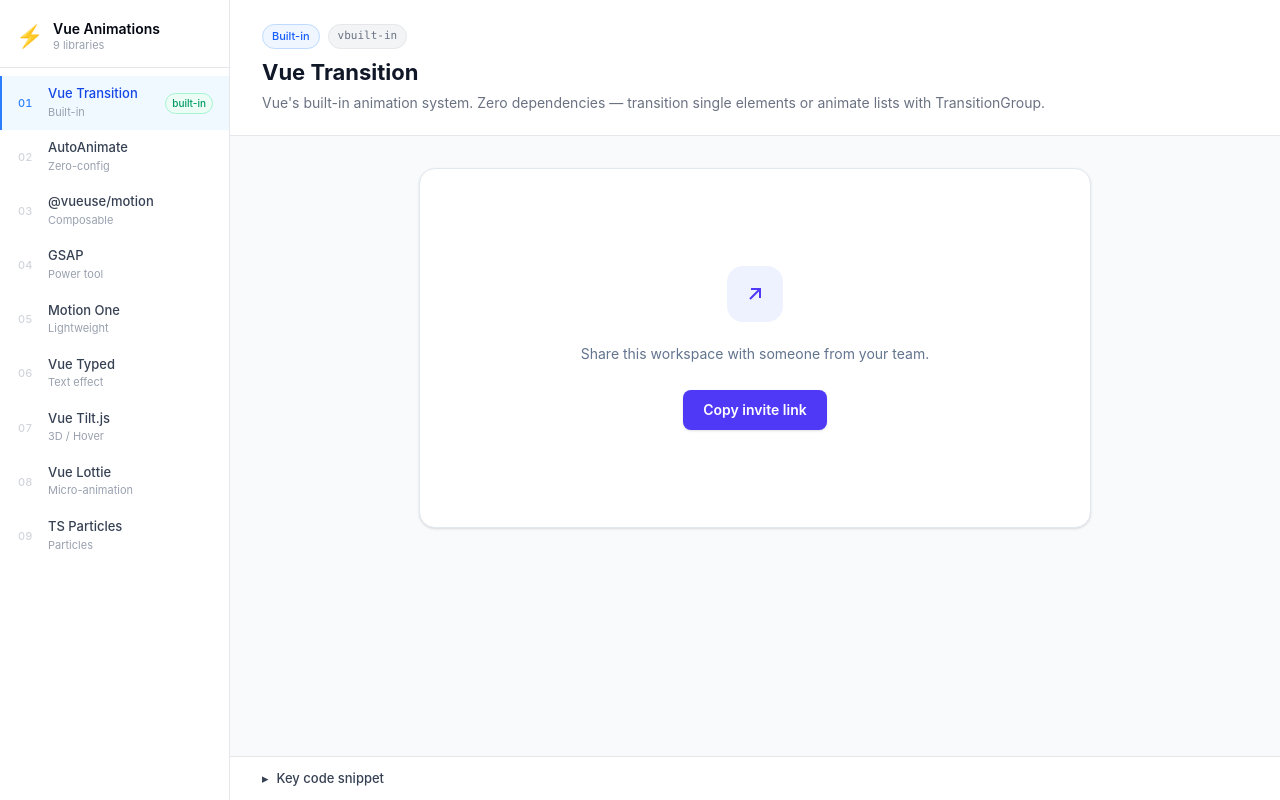
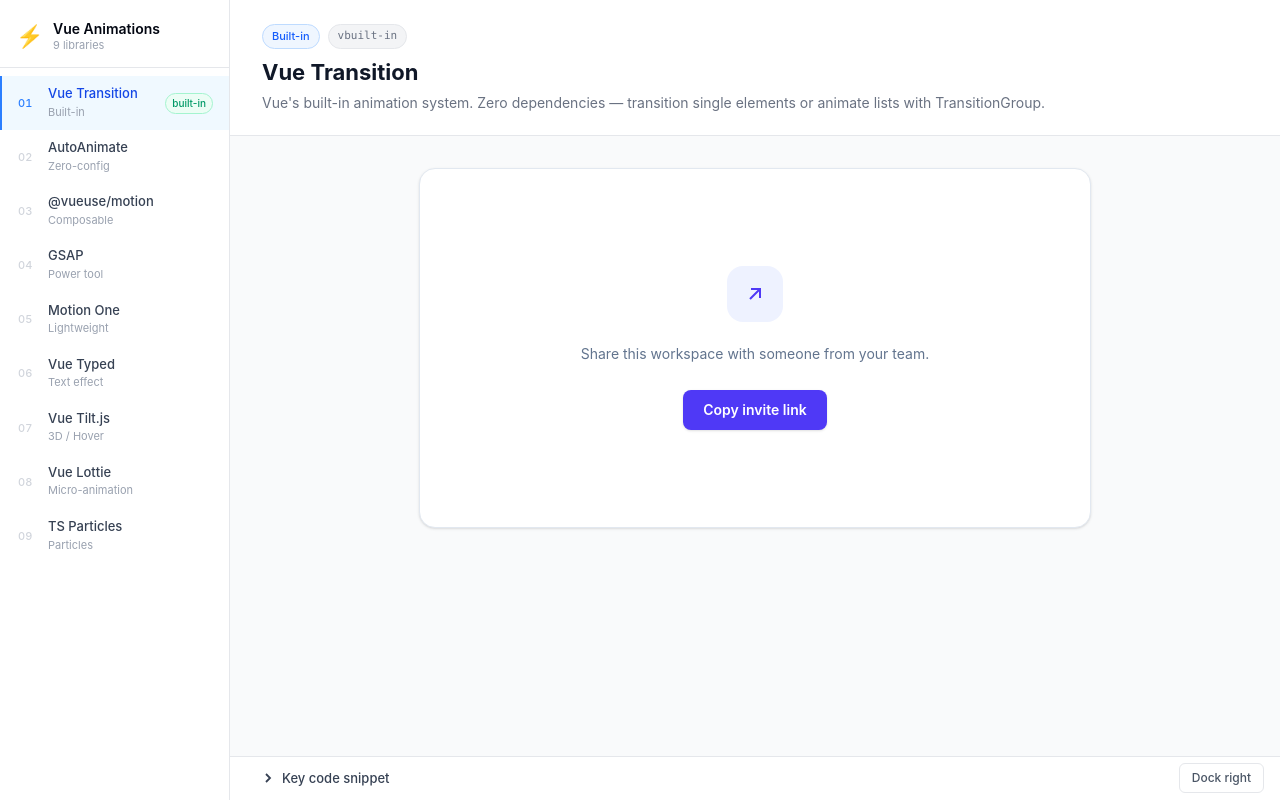
Before and after one commit to yash-b-patel/vue-animation, a Vue app: page /vue-transition in a window 1280 px wide. Built offline with nearby package versions, Linux system fonts and the light colour scheme.

Commit message:
demopanel upgrade

```diff
--- a/src/components/DemoPanel.vue
+++ b/src/components/DemoPanel.vue
@@ -1,22 +1,27 @@
 <script setup lang="ts">
-import { ref, computed, provide } from 'vue'
+import { computed, provide, ref } from 'vue'
 import { useRoute } from 'vue-router'
 import { getLibraryByRoute } from '@/constants/libraries'
 
 const route = useRoute()
 const codeOpen = ref(false)
+const codeBesideDemo = ref(false)
 const codeSnippet = ref('')
 
 provide('setCode', (code: string) => {
   codeSnippet.value = code
 })
 
+function toggleCodePosition() {
+  codeBesideDemo.value = !codeBesideDemo.value
+  codeOpen.value = true
+}
+
 const library = computed(() => getLibraryByRoute(route.path))
 </script>
 
 <template>
   <div v-if="library" class="flex h-screen flex-col overflow-hidden">
-    <!-- Header -->
     <header class="shrink-0 border-b border-gray-200 bg-white px-8 pt-6 pb-5">
       <div>
         <div class="mb-2.5 flex items-center gap-2">
@@ -44,20 +49,86 @@
       </div>
     </header>
 
-    <!-- Demo area — RouterView loads the actual demo component here -->
-    <main class="flex flex-1 items-start justify-center overflow-y-auto bg-gray-50 p-8">
+    <div class="flex min-h-0 flex-1">
+      <!-- RouterView loads the demo here. -->
+      <main class="flex min-w-0 flex-1 items-start justify-center overflow-y-auto bg-gray-50 p-8">
         <RouterView />
       </main>
 
-    <!-- Code footer — collapsed by default, swap slot content per demo -->
-    <footer class="shrink-0 border-t border-gray-200 bg-white">
+      <aside
+        v-if="codeBesideDemo"
+        class="min-w-0 overflow-hidden border-l border-gray-200 transition-all duration-300"
+        :class="{ 'w-1/2': codeOpen }"
+      >
+        <div class="flex items-center">
           <button
-        class="flex w-full cursor-pointer items-center gap-2 border-0 bg-transparent px-8 py-3 text-left text-[13px] font-medium text-gray-700 transition-colors duration-150 hover:bg-gray-50"
+            class="flex flex-1 cursor-pointer items-center gap-2 border-0 bg-transparent px-8 py-3 text-left text-[13px] font-medium text-gray-700 transition-colors duration-150 hover:bg-gray-50"
+            type="button"
             @click="codeOpen = !codeOpen"
           >
-        <span>{{ codeOpen ? '▾' : '▸' }}</span>
+            <svg
+              class="size-3 transition-transform"
+              :class="{ 'rotate-90': codeOpen }"
+              viewBox="0 0 12 12"
+              fill="none"
+              stroke="currentColor"
+              stroke-width="1.8"
+              aria-hidden="true"
+            >
+              <path d="m4 2 4 4-4 4" />
+            </svg>
             Key code snippet
           </button>
+
+          <button
+            class="mr-4 rounded-md border border-gray-200 px-3 py-1.5 text-xs font-medium text-gray-600 transition-colors hover:bg-gray-50 hover:text-gray-900"
+            type="button"
+            :title="codeBesideDemo ? 'Show code below the demo' : 'Show code beside the demo'"
+            @click="toggleCodePosition"
+          >
+            {{ codeBesideDemo ? 'Dock below' : 'Dock right' }}
+          </button>
+        </div>
+        <div v-if="codeOpen" class="px-8 pb-4 bg-slate-950">
+          <pre
+            class="overflow-auto rounded-lg bg-slate-950 p-4 text-[12px] leading-5 whitespace-pre-wrap text-slate-300"
+          ><code>{{ codeSnippet || '// No snippet provided for this demo yet.' }}</code></pre>
+        </div>
+      </aside>
+    </div>
+
+    <!-- The code can open below the demo or beside it. -->
+    <footer v-if="!codeBesideDemo" class="shrink-0 border-t border-gray-200 bg-white">
+      <div class="flex items-center">
+        <button
+          class="flex flex-1 cursor-pointer items-center gap-2 border-0 bg-transparent px-8 py-3 text-left text-[13px] font-medium text-gray-700 transition-colors duration-150 hover:bg-gray-50"
+          type="button"
+          @click="codeOpen = !codeOpen"
+        >
+          <svg
+            class="size-3 transition-transform"
+            :class="{ 'rotate-90': codeOpen }"
+            viewBox="0 0 12 12"
+            fill="none"
+            stroke="currentColor"
+            stroke-width="1.8"
+            aria-hidden="true"
+          >
+            <path d="m4 2 4 4-4 4" />
+          </svg>
+          Key code snippet
+        </button>
+
+        <button
+          class="mr-4 rounded-md border border-gray-200 px-3 py-1.5 text-xs font-medium text-gray-600 transition-colors hover:bg-gray-50 hover:text-gray-900"
+          type="button"
+          :title="codeBesideDemo ? 'Show code below the demo' : 'Show code beside the demo'"
+          @click="toggleCodePosition"
+        >
+          {{ codeBesideDemo ? 'Dock below' : 'Dock right' }}
+        </button>
+      </div>
+
       <div v-if="codeOpen" class="px-8 pb-4">
         <pre
           class="max-h-72 overflow-auto rounded-lg bg-slate-950 p-4 text-[12px] leading-5 whitespace-pre-wrap text-slate-300"
@@ -66,7 +137,6 @@
     </footer>
   </div>
 
-  <!-- Fallback if route doesn't match any library -->
   <div v-else class="flex h-screen items-center justify-center text-sm text-gray-400">
     <p>Library not found for this route.</p>
   </div>
```
Lines whose indentation alone changed are shown as unchanged.
